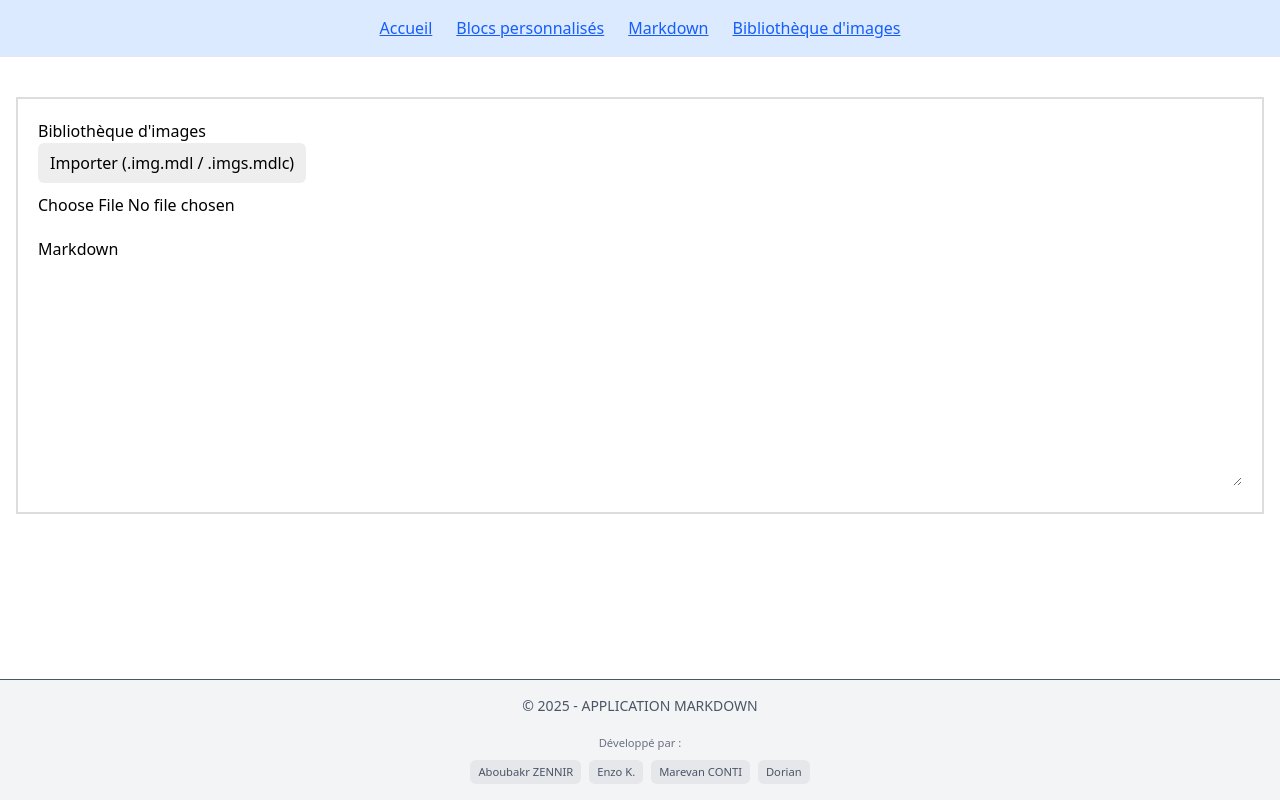
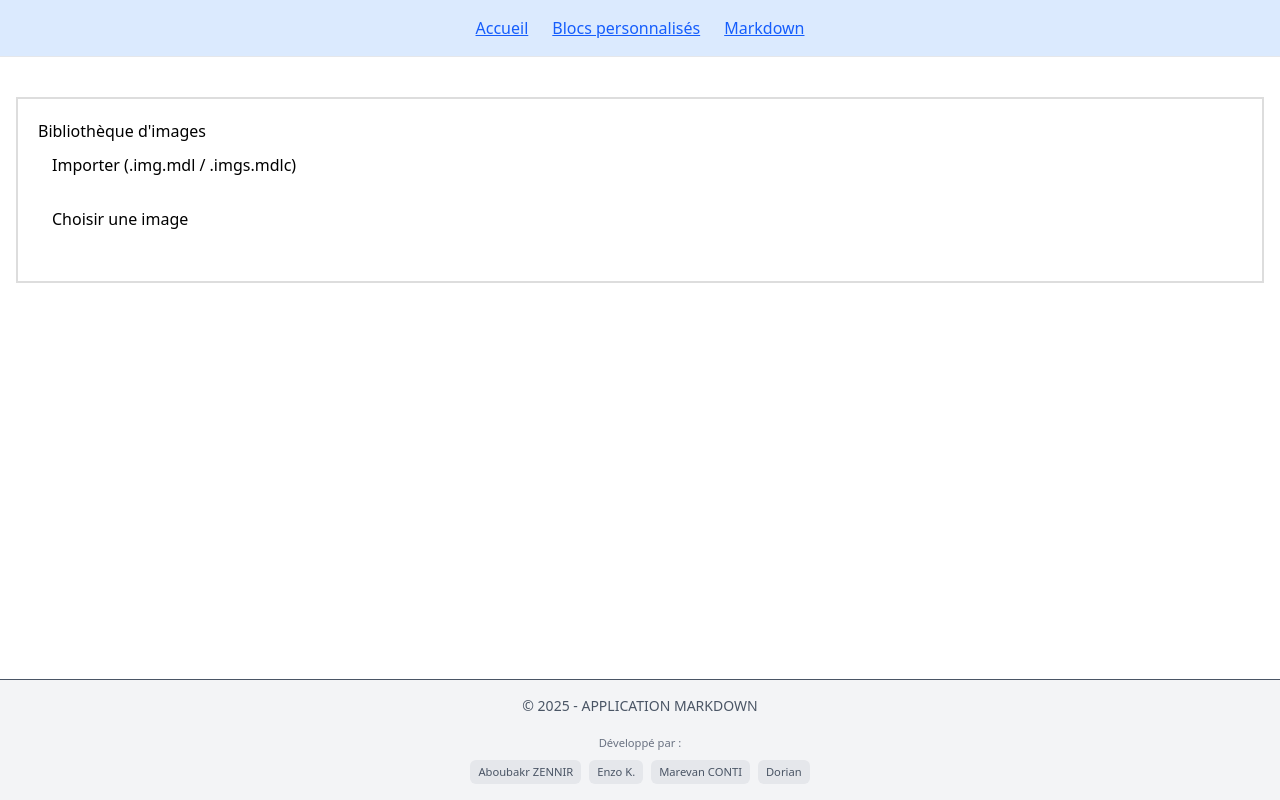
Before and after one commit to EnzoKFM/markdown-project, a React (Vite) app: page /image-library in a window 1280 px wide. Built offline with nearby package versions, Linux system fonts and the light colour scheme.

Commit message:
feat preview image markdown

```diff
--- a/src/components/Header.jsx
+++ b/src/components/Header.jsx
@@ -18,12 +18,6 @@ function Header() {
       >
         Markdown
       </Link>
-      <Link
-        to="/image-library"
-        className="text-blue-600 hover:text-blue-800 underline"
-      >
-        Bibliothèque d'images
-      </Link>
     </nav>
   );
 }
--- a/src/components/MarkdownEditor.jsx
+++ b/src/components/MarkdownEditor.jsx
@@ -1,4 +1,4 @@
-export default function MarkdownEditor({ value, onChange, ref }) {
+export default function MarkdownEditor({ value, onChange, onDrop, onDragOver, ref }) {
     return (
         <div className="flex flex-col h-[600px]">
             <h2 className="text-xl font-semibold mb-3 text-slate-200">
@@ -8,6 +8,8 @@ export default function MarkdownEditor({ value, onChange, ref }) {
                 ref={ref}
                 value={value}
                 onChange={(e) => onChange(e.target.value)}
+                onDrop={onDrop}
+                onDragOver={onDragOver}
                 placeholder="# Titre&#10;&#10;Écrivez votre markdown ici..."
                 className="flex-1 w-full bg-slate-900 border border-slate-700 rounded-lg p-4 text-slate-200 font-mono text-sm outline-none focus:ring-2 focus:ring-blue-500 resize-none shadow-lg"
             />
--- a/src/components/MarkdownPreview.jsx
+++ b/src/components/MarkdownPreview.jsx
@@ -1,4 +1,5 @@
 import { marked } from "marked";
+import { useSelector } from "react-redux";
 
 marked.use({
     breaks: true,
@@ -6,7 +7,21 @@ marked.use({
 
 export default function MarkdownPreview({ content }) {
 
-    const rendered = marked.parse(content || "");
+    const images = useSelector((state) => state.images.list);
+
+    let rendered = marked.parse(content || "");
+
+    // 2. remplacer les <img src="img:ID"> par base64
+    rendered = rendered.replace(
+        /<img\s+[^>]*src="img:([^"]+)"[^>]*>/g,
+        (match, id) => {
+            const img = images.find(i => i.id === id);
+            if (!img) return match; // image inconnue → on laisse tel quel
+
+            return `<img src="${img.data}" alt="${img.name}" />`;
+        }
+    );
+
 
     return (
         <div className="flex flex-col h-[600px]">
--- a/src/pages/ImageLibrary.jsx
+++ b/src/pages/ImageLibrary.jsx
@@ -187,24 +187,27 @@ function ImageLibrary() {
       {/* Export all */}
       {images.length > 0 && (
         <>
-          <button onClick={exportAllImages} style={{ marginBottom: "10px", padding: "8px 12px", borderRadius: "6px" }}>
+          <button onClick={exportAllImages} style={{ marginBottom: "10px", padding: "8px 12px", border: "2px solid white", borderRadius: "6px" }}>
             Exporter toute la bibliothèque (.imgs.mdlc)
           </button><br />
         </>
       )}
 
       {/* Import depuis fichier spécifique (.img.mdl ou .imgs.mdlc) */}
-      <label htmlFor="importSpecific" style={{ padding: "8px 12px", background: "#eee", marginBottom: "10px", borderRadius: "6px", cursor: "pointer", display: "inline-block" }}>
+      <label htmlFor="importSpecific" style={{ padding: "8px 12px", marginBottom: "10px", border: "2px solid white", borderRadius: "6px", cursor: "pointer", display: "inline-block" }}>
         Importer (.img.mdl / .imgs.mdlc)
       </label>
       <input id="importSpecific" type="file" accept=".img.mdl,.imgs.mdlc,application/json" onChange={importFromSpecificFile} style={{ display: "none" }} /> <br />
 
       {/* Import classique depuis bouton parcourir */}
-      <input type="file" accept="image/*" onChange={handleImport} />
+      <label htmlFor="importImage" style={{ padding: "8px 12px", border: "2px solid white", borderRadius: "6px", cursor: "pointer", display: "inline-block" }}>
+        Choisir une image
+      </label>
+      <input id="importImage" className="hidden" type="file" accept="image/*"  onChange={handleImport} />
 
       <div style={{ display: "flex", gap: "10px", marginTop: "20px", flexWrap: "wrap" }}>
         {images.map((img) => (
-          <div key={img.id} style={{ textAlign: "center" }}  draggable onDragStart={(e) => { e.dataTransfer.setData("text/plain", img.id); e.dataTransfer.effectAllowed = "move"; }}>
+          <div key={img.id} style={{ textAlign: "center" }}  draggable onDragStart={(e) => { e.dataTransfer.setData("image-id", img.id); e.dataTransfer.setData("image-name", img.name); }}>
               <img src={img.data} alt={img.name} width="150" style={{ border: "1px solid #ccc", padding: "5px" }} />
 
               {editingId === img.id ? (
@@ -223,8 +226,6 @@ function ImageLibrary() {
           </div>
         ))}
       </div>
-      <h2>Markdown</h2>
-      <textarea value={markdown} onChange={(e) => setMarkdown(e.target.value)} onDrop={handleDrop} onDragOver={handleDragOver} rows={10} style={{ width: "100%", padding: "10px", fontFamily: "monospace", marginTop: "10px" }} />
     </div>
   );
 }
--- a/src/pages/Markdown.jsx
+++ b/src/pages/Markdown.jsx
@@ -54,6 +54,24 @@ export default function Markdown() {
     downloadFile(content, filename);
   };
 
+  function handleDrop(e) {
+        e.preventDefault();
+
+        const id = e.dataTransfer.getData("image-id");
+        const name = e.dataTransfer.getData("image-name");
+
+        if (!id) return; // ce n'est pas une image
+
+        // format markdown utilisé par ta bibliothèque
+        const markdown = `![${name}](img:${id})`;
+
+        insertBlock(markdown);
+    }
+
+    function handleDragOver(e) {
+        e.preventDefault();
+    }
+
   const downloadFile = (content, filename) => {
     const blob = new Blob([content], { type: "text/plain" });
     const url = URL.createObjectURL(blob);
@@ -85,7 +103,7 @@ export default function Markdown() {
         <div style={{ visibility: node ? "visible" : "hidden" }}
           className="grid grid-cols-1 lg:grid-cols-3 gap-6"
         >
-          <MarkdownEditor value={text} onChange={saveFile} ref={textareaRef} />
+          <MarkdownEditor value={text} onChange={saveFile} onDrop={handleDrop} onDragOver={handleDragOver} ref={textareaRef} />
 
           <MarkdownPreview content={text} />
 
```
